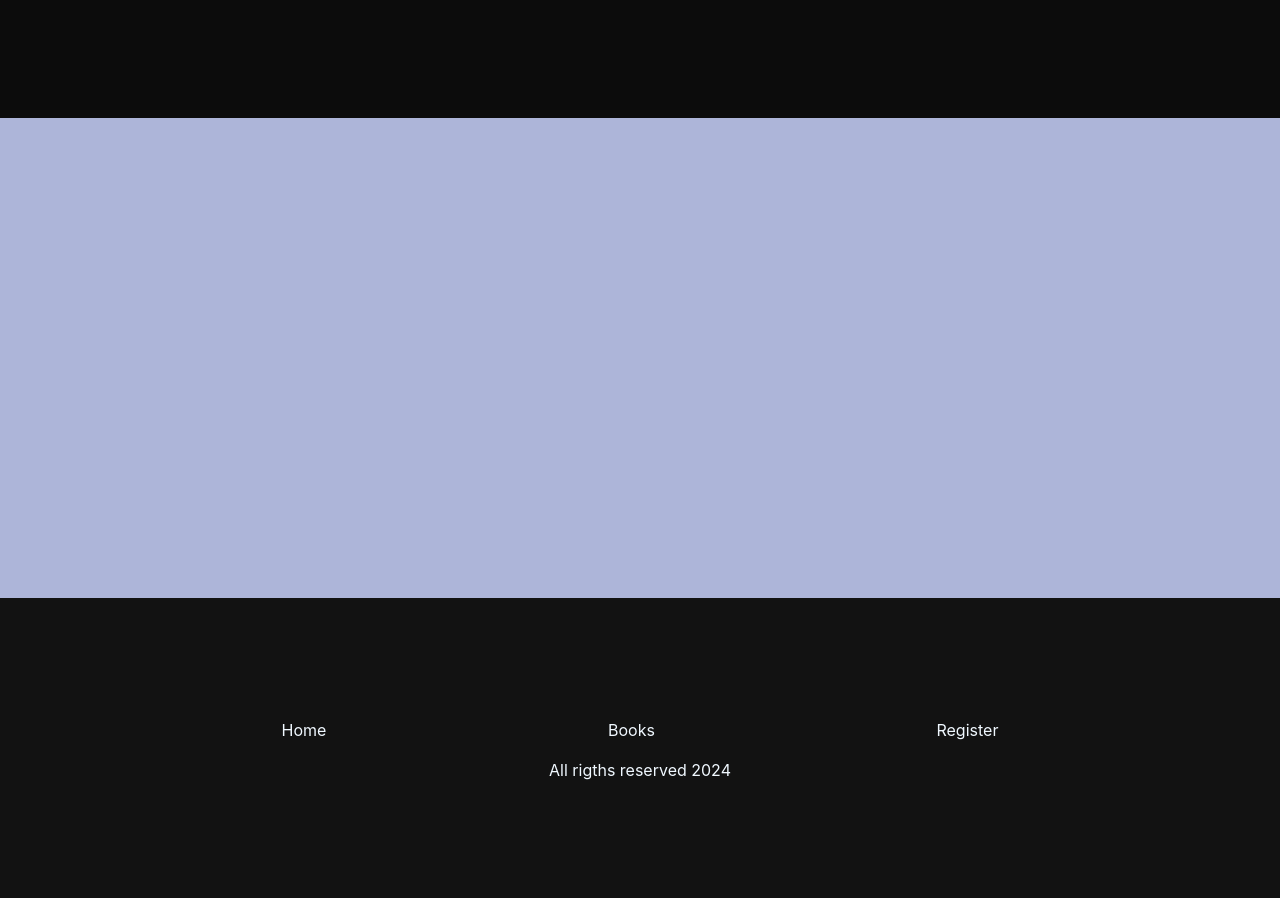
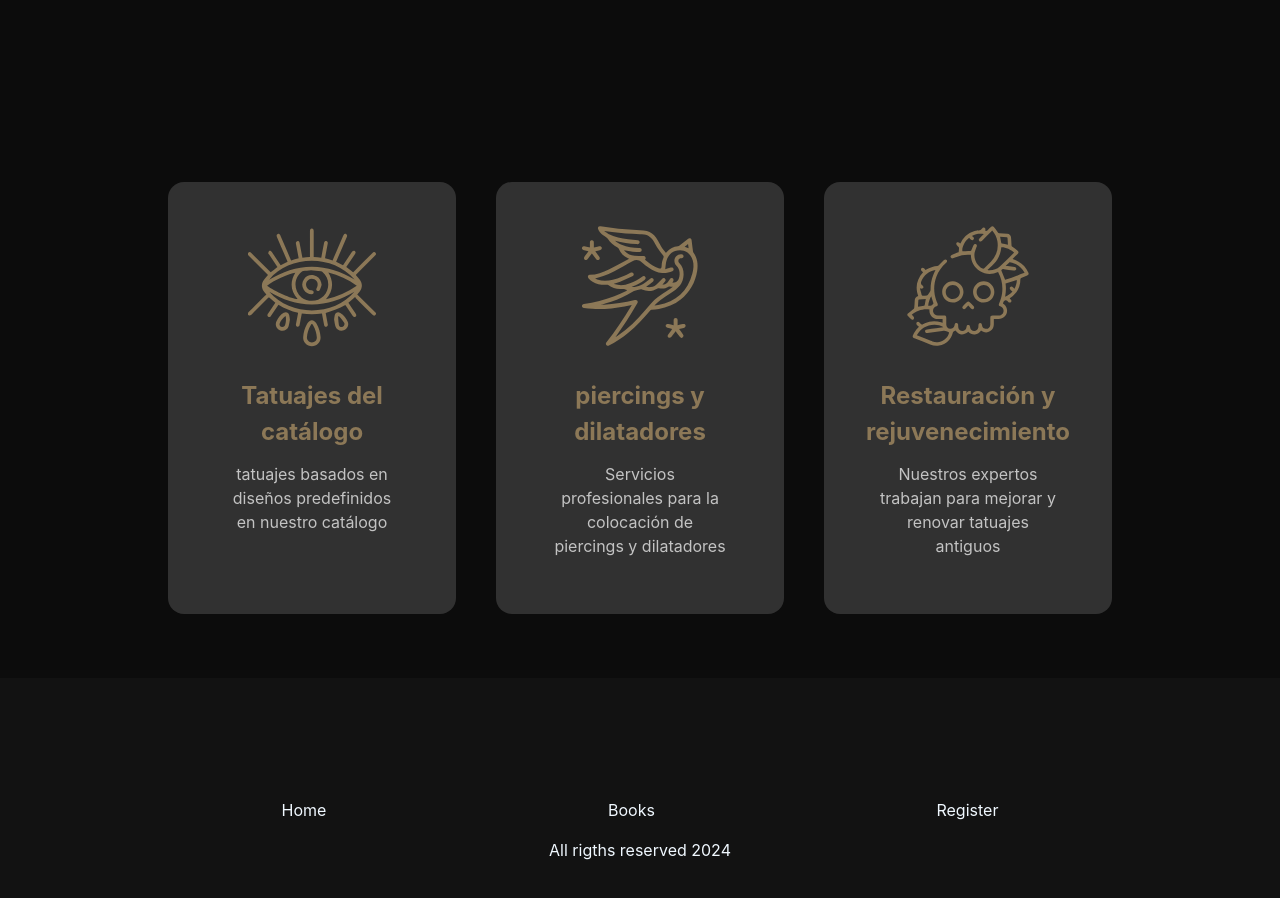
Before and after one commit to AbrahamEsc1911/FSD-FRONTEND-TATTOO-STUDIO, a React (Vite) app: page /home in a window 1280 px wide. Shown: the part 1122-2020 px from the top of the page. Built offline with nearby package versions, Linux system fonts and the light colour scheme.

Commit message:
feat: adding some services cards on home and others css styles created

```diff
--- a/src/components/CServicesCard/CServicesCard.css
+++ b/src/components/CServicesCard/CServicesCard.css
@@ -10,11 +10,21 @@
     flex-direction: column;
     justify-content: center;
     align-items: center;
+
+}
+
+.services-card:hover {
+    width: 19rem;
+    height: 28rem;
+
+    transition: 500ms;
+
+    cursor: pointer;
 }
 
 #services-card-image {
-    width: 11rem;
-    height: 11rem;
+    width: 8rem;
+    height: 10rem;
     display: flex;
     justify-content: center;
     align-items: center;
@@ -22,9 +32,9 @@
 
 #services-card-title {
     width: 11rem;
-    height: 4rem;
+    height: 6rem;
 
-    color: aliceblue;
+    color: #8C7857;
     display: flex;
     justify-content: center;
     align-items: center;
@@ -34,7 +44,7 @@
     width: 11rem;
     height: 8rem;
 
-    color: aliceblue;
+    color: rgb(195, 195, 195);
     display: flex;
     justify-content: center;
     align-items: start;
--- a/src/components/CServicesCard/CServicesCard.jsx
+++ b/src/components/CServicesCard/CServicesCard.jsx
@@ -1,14 +1,21 @@
 import React from 'react'
 import './CServicesCard.css'
 
-export const CServicesCard = ({src, title, description}) => {
+
+export const CServicesCard = ({ src, title, description, value, classname, onClickFuntion }) => {
+
     return (
         <>
             <div className='services-card'>
-                <div id='services-card-image'>{src}</div>
-                <div id='services-card-title'><p>{title}</p></div>
+                <div id='services-card-image'>
+                    <img src={src} alt="services1" />
+                </div>
+                <div id='services-card-title'>
+                    <h2>{title}</h2>
+                </div>
                 <div id='services-card-text'>{description}</div>
             </div>
+
         </>
     )
 }
--- a/src/views/Home/Home.css
+++ b/src/views/Home/Home.css
@@ -55,11 +55,22 @@
 
 .home-services-section {
     width: 100vw;
-    height: 60vh;
+    height: 70vh;
 
     display: flex;
-    justify-content: center;
+    justify-content: space-evenly;
     align-items: center;
 
-    background-color: rgb(173, 181, 217);
+
+    background-color: #0C0C0C;
 }
+
+.services-card-space {
+    width: 80vw;
+    height: 50vh;
+
+    display: flex;
+    justify-content: space-evenly;
+    align-items: center;
+
+}
--- a/src/views/Home/Home.jsx
+++ b/src/views/Home/Home.jsx
@@ -1,5 +1,6 @@
 import React from 'react'
 import './Home.css'
+import { CServicesCard } from '../../components/CServicesCard/CServicesCard'
 
 export const Home = () => {
   return (
@@ -16,7 +17,11 @@ export const Home = () => {
         </div>
       </div>
       <div className='home-services-section'>
-
+        <div className='services-card-space'>
+          <div>< CServicesCard src={"./images/ser-1.svg"} title="Tatuajes del catálogo" description="tatuajes basados en diseños predefinidos en nuestro catálogo" /></div>
+          <div>< CServicesCard src={"./images/ser-2.svg"} title="piercings y dilatadores" description="Servicios profesionales para la colocación de piercings y dilatadores" /></div>
+          <div>< CServicesCard src={"./images/ser-3.svg"} title="Restauración y rejuvenecimiento" description="Nuestros expertos trabajan para mejorar y renovar tatuajes antiguos"/></div>
+        </div>
       </div>
     </ >
   )
```
